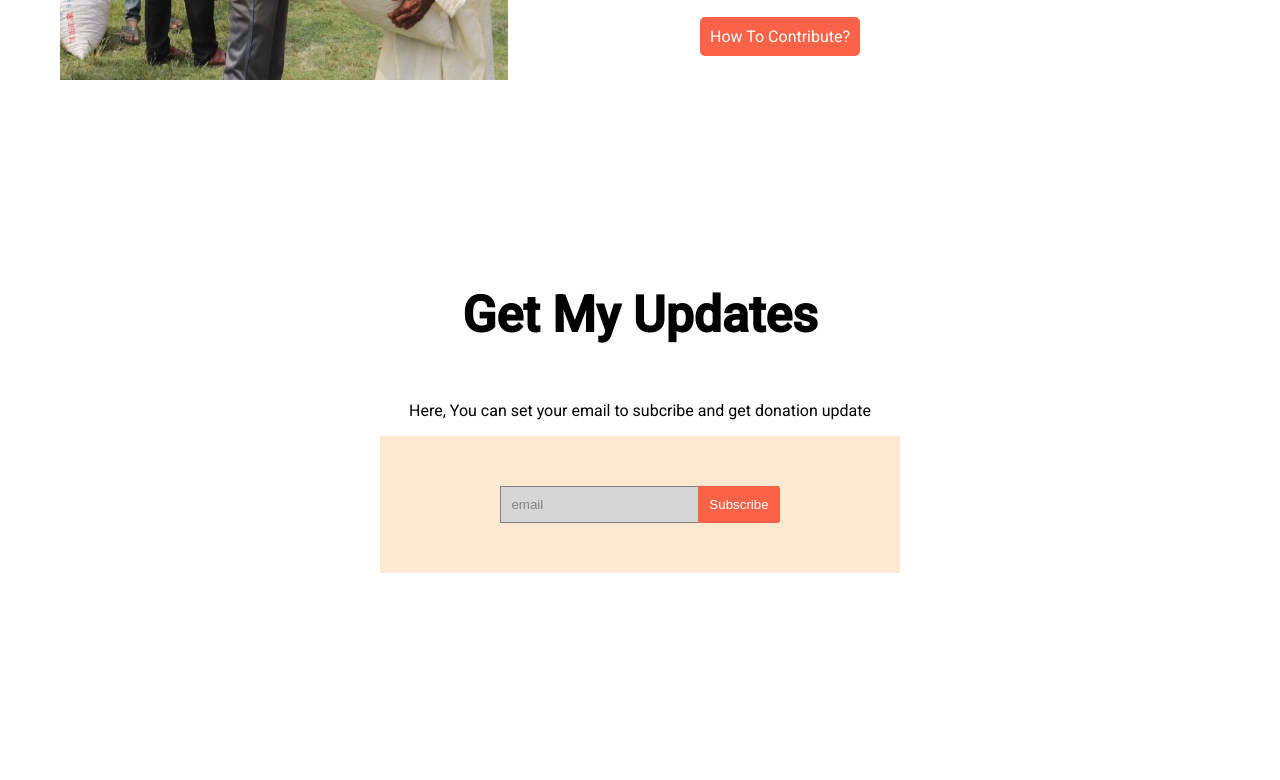
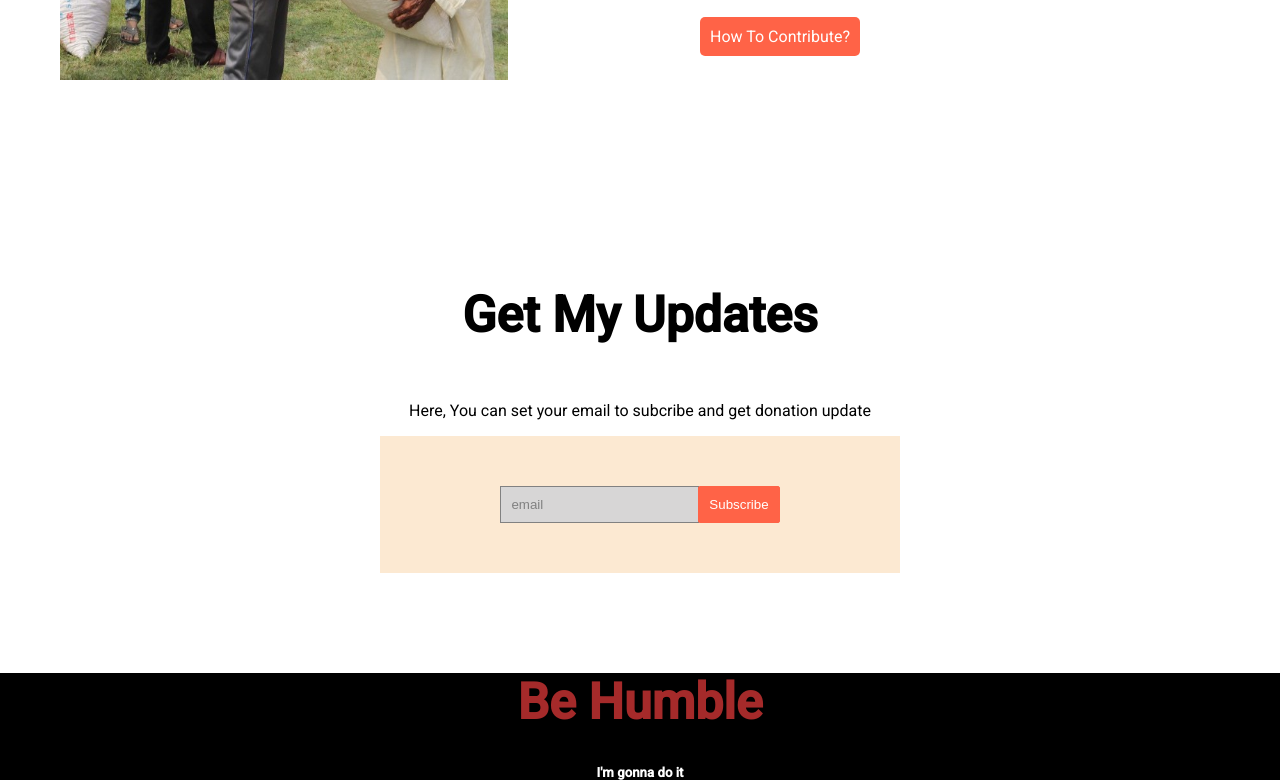
Before and after one commit to Miraz9907/assign, a plain HTML site: page index.html in a window 1280 px wide. Shown: the part 2598-3378 px from the top of the page. Before the commit the page ends 3271 px from the top, so only its background shows below. Drawn offline with Linux system fonts and the light colour scheme.

Commit message:
footer added

```diff
--- a/index.html
+++ b/index.html
@@ -101,6 +101,11 @@
 
       </section>
 
+      <footer>
+        <h1>Be Humble</h1>
+        <h5>I'm gonna do it</h5>
+      </footer>
+
 
 
 </body>
--- a/style.css
+++ b/style.css
@@ -186,3 +186,15 @@ form{
     border-radius:2px;
 
 }
+footer{
+    text-align: center;
+    background-color: black;
+}
+footer h1{
+    color: brown;
+
+}
+footer h5{
+    color: white;
+    margin-bottom: -20px;
+}
```
